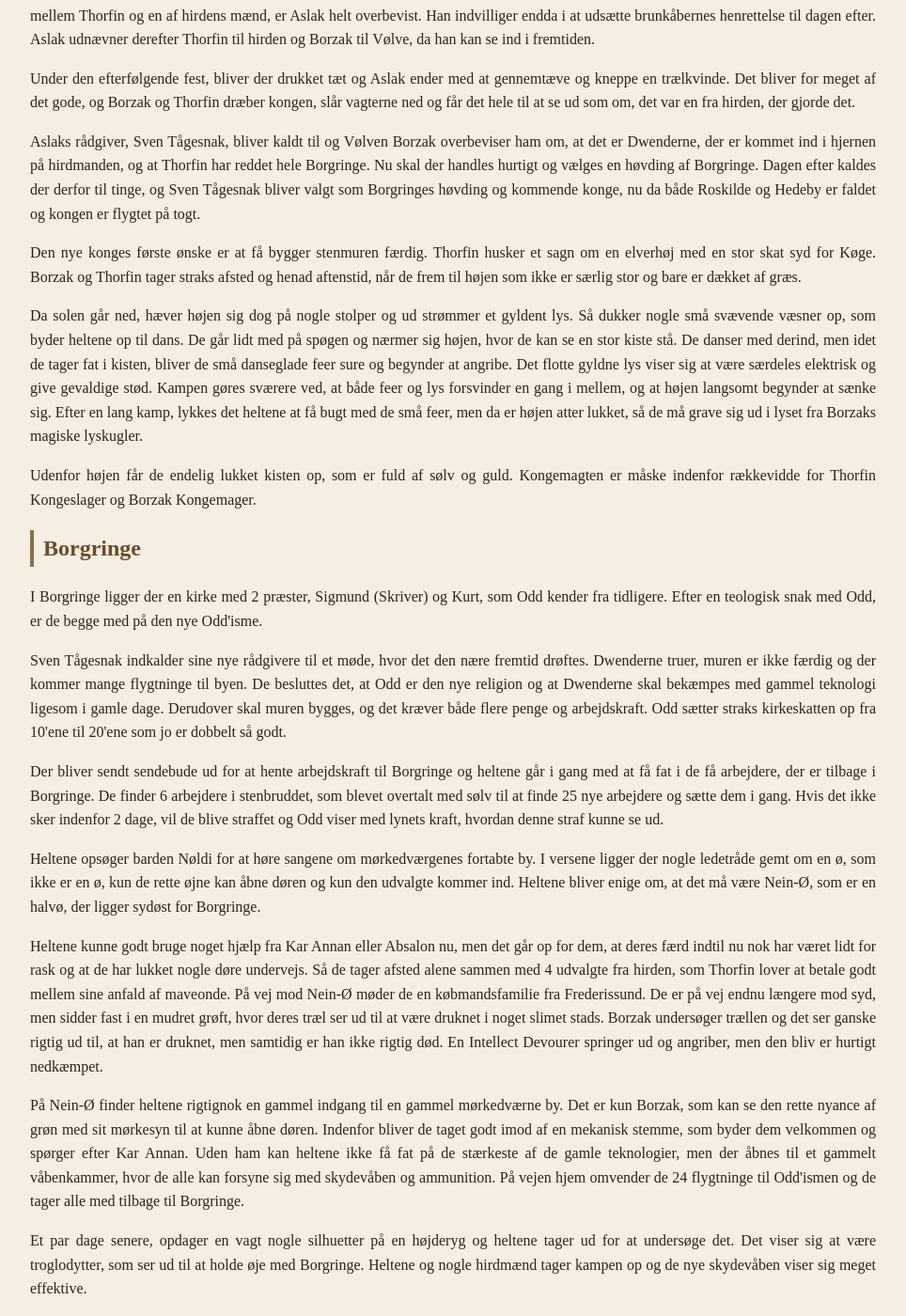
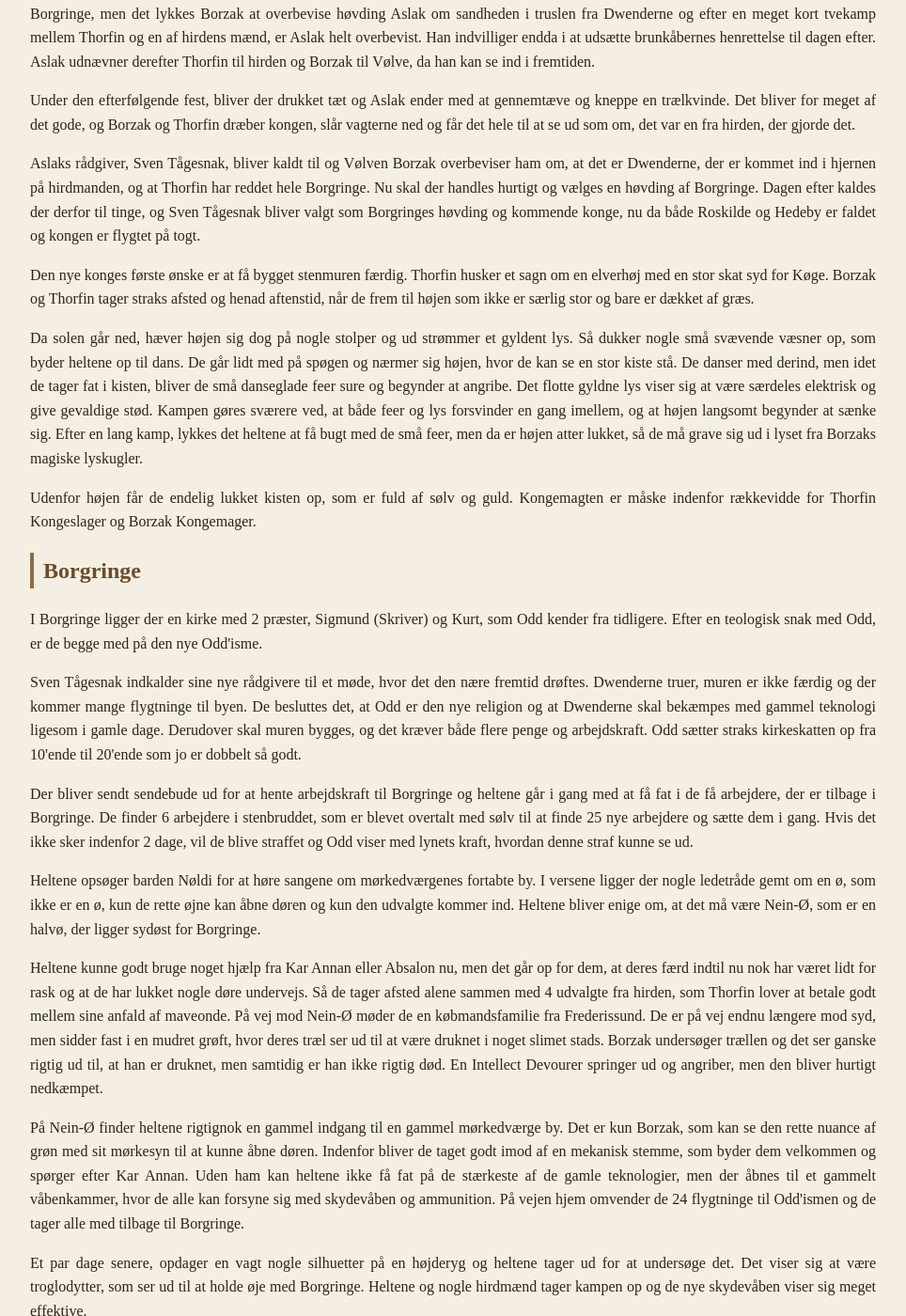
Before and after one commit to Stoffer75/den2side.dk, a Jekyll site: the page built from baggrund.html, in a window 1280 px wide and 1400 px high, scrolled down 3034 px. Shown: the whole window at 94% size, without its empty margins (158-1122 px from the left). Built offline with Jekyll 4.4.1, drawn with Linux system fonts in a browser that asks for light colours; some of the changed text lies outside the part shown.

Commit message:
Update baggrund.html

```diff
--- a/baggrund.html
+++ b/baggrund.html
@@ -46,13 +46,13 @@
 
     <p>
         Det ser ud til, at der har boet flere øgler i den gamle bjørnehule, som er blevet udvidet til formålet.
-        Blandt dynger af gammelt tøj og efterladt udstyr fra øglernes ofrer finder i nogle brugbare ting, hvoraf en 3 falder i jeres øjne.
+        Blandt dynger af gammelt tøj og efterladt udstyr fra øglernes ofrer finder i nogle brugbare ting, hvoraf 3 falder i jeres øjne.
     </p>
-        <p>- En fin kåbe</p>
-           - Noget der ligner et afhugget ben, men som ikke lugter råddent</p>
-           - Og en bad-ass bandana
-        </p>
-
+        <ul>
+           <li> En fin kåbe</li>
+           <li> Noget der ligner et afhugget ben, men som ikke lugter råddent</li
+           <li> Og en bad-ass bandana</li>
+        </ul>
     <p>
         Herefter vender i sejrrigt hjem til Roskilde.
     </p>
@@ -177,7 +177,7 @@
     </p>
 
     <p>
-        Den nye konges første ønske er at få bygger stenmuren færdig.
+        Den nye konges første ønske er at få bygget stenmuren færdig.
         Thorfin husker et sagn om en elverhøj med en stor skat syd for Køge.
         Borzak og Thorfin tager straks afsted og henad aftenstid, når de frem til højen som ikke er særlig stor og bare er dækket af græs.
     </p>
@@ -187,7 +187,7 @@
         Så dukker nogle små svævende væsner op, som byder heltene op til dans. De går lidt med på spøgen og nærmer sig højen, hvor de kan se en stor kiste stå.
         De danser med derind, men idet de tager fat i kisten, bliver de små danseglade feer sure og begynder at angribe.
         Det flotte gyldne lys viser sig at være særdeles elektrisk og give gevaldige stød.
-        Kampen gøres sværere ved, at både feer og lys forsvinder en gang i mellem, og at højen langsomt begynder at sænke sig.
+        Kampen gøres sværere ved, at både feer og lys forsvinder en gang imellem, og at højen langsomt begynder at sænke sig.
         Efter en lang kamp, lykkes det heltene at få bugt med de små feer, men da er højen atter lukket, så de må grave sig ud i lyset fra Borzaks magiske lyskugler.
     </p>
 
@@ -206,11 +206,11 @@
         Dwenderne truer, muren er ikke færdig og der kommer mange flygtninge til byen.
         De besluttes det, at Odd er den nye religion og at Dwenderne skal bekæmpes med gammel teknologi ligesom i gamle dage.
         Derudover skal muren bygges, og det kræver både flere penge og arbejdskraft.
-        Odd sætter straks kirkeskatten op fra 10'ene til 20'ene som jo er dobbelt så godt.
+        Odd sætter straks kirkeskatten op fra 10'ende til 20'ende som jo er dobbelt så godt.
     </p>
 
     <p> Der bliver sendt sendebude ud for at hente arbejdskraft til Borgringe og heltene går i gang med at få fat i de få arbejdere, der er tilbage i Borgringe.
-        De finder 6 arbejdere i stenbruddet, som blevet overtalt med sølv til at finde 25 nye arbejdere og sætte dem i gang.
+        De finder 6 arbejdere i stenbruddet, som er blevet overtalt med sølv til at finde 25 nye arbejdere og sætte dem i gang.
         Hvis det ikke sker indenfor 2 dage, vil de blive straffet og Odd viser med lynets kraft, hvordan denne straf kunne se ud.
     </p>
 
@@ -222,11 +222,11 @@
         Så de tager afsted alene sammen med 4 udvalgte fra hirden, som Thorfin lover at betale godt mellem sine anfald af maveonde. På vej mod Nein-Ø møder de en købmandsfamilie fra Frederissund.
         De er på vej endnu længere mod syd, men sidder fast i en mudret grøft, hvor deres træl ser ud til at være druknet i noget slimet stads.
         Borzak undersøger trællen og det ser ganske rigtig ud til, at han er druknet, men samtidig er han ikke rigtig død.
-        En Intellect Devourer springer ud og angriber, men den bliv er hurtigt nedkæmpet.
+        En Intellect Devourer springer ud og angriber, men den bliver hurtigt nedkæmpet.
     </p>
 
-    <p> På Nein-Ø finder heltene rigtignok en gammel indgang til en gammel mørkedværne by.
-        Det er kun Borzak, som kan se den rette nyance af grøn med sit mørkesyn til at kunne åbne døren.
+    <p> På Nein-Ø finder heltene rigtignok en gammel indgang til en gammel mørkedværge by.
+        Det er kun Borzak, som kan se den rette nuance af grøn med sit mørkesyn til at kunne åbne døren.
         Indenfor bliver de taget godt imod af en mekanisk stemme, som byder dem velkommen og spørger efter Kar Annan.
         Uden ham kan heltene ikke få fat på de stærkeste af de gamle teknologier, men der åbnes til et gammelt våbenkammer, hvor de alle kan forsyne sig med skydevåben og ammunition.
         På vejen hjem omvender de 24 flygtninge til Odd'ismen og de tager alle med tilbage til Borgringe.
```
Also changed, not shown: other parts of baggrund.html (+13 -13 lines).
